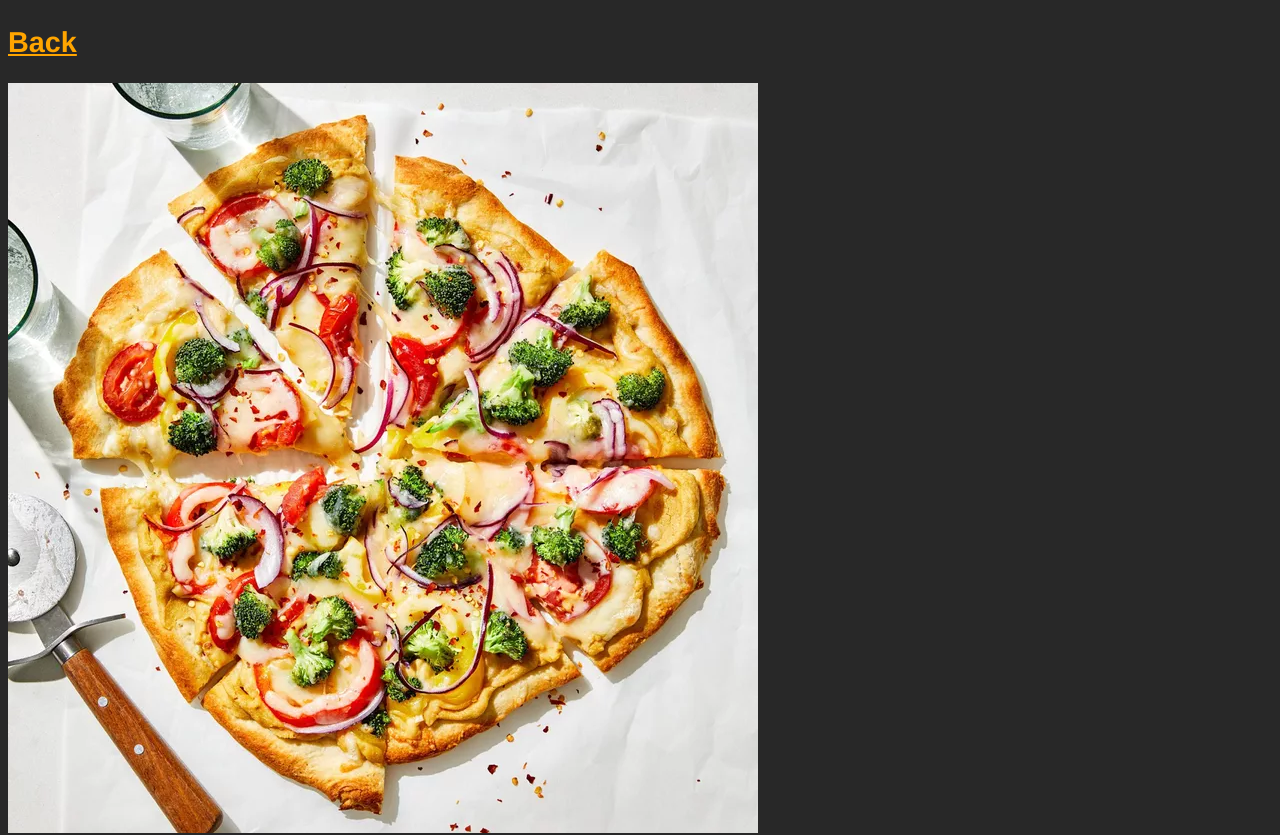
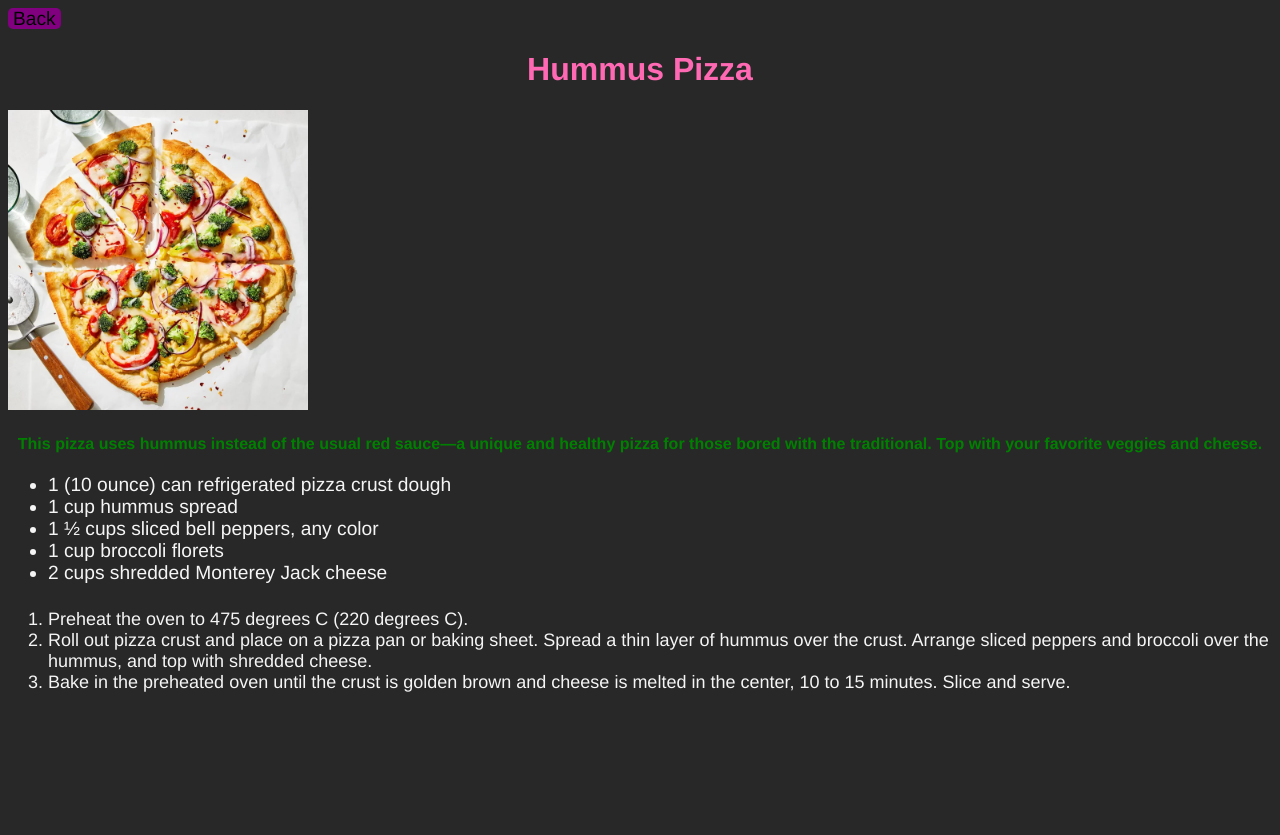
Before and after one commit to PhysicalJP/Odin-Project-recipes, a plain HTML site: page Recipes/Hummus-Pizza.html in a window 1280 px wide. Shown: the top 835 px of the page. After the commit the page ends 800 px from the top, so only its background shows below. Drawn offline with Linux system fonts and the light colour scheme.

Commit message:
Added a lot of css

```diff
--- a/Recipes/Hummus-Pizza.html
+++ b/Recipes/Hummus-Pizza.html
@@ -8,18 +8,18 @@
     <title>Hummus Pizza</title>
 </head>
 <body>
-    <h1 class="Header"Hummus Pizza</h1>
-    <h2> <a class="Page" href="../index.html">Back</a> </h2>
-    <img src="../Images/Hummus-Pizza.jpg" alt="">
+    <div> <a class="button" href="../index.html">Back</a> </h2>
+    <h1 class="Header">Hummus Pizza</h1>
+    <img style="height: auto; width: 300px;" src="../Images/Hummus-Pizza.jpg" alt="">
     <h4 class="Header4">This pizza uses hummus instead of the usual red sauce—a unique and healthy pizza for those bored with the traditional. Top with your favorite veggies and cheese.</h4>
-    <ul>
+    <ul class="ingredients">
         <li>1 (10 ounce) can refrigerated pizza crust dough</li>
         <li>1 cup hummus spread</li>
         <li>1 ½ cups sliced bell peppers, any color</li>
         <li>1 cup broccoli florets</li>
         <li>2 cups shredded Monterey Jack cheese</li>
     </ul>
-    <ol>
+    <ol class="steps">
         <li>Preheat the oven to 475 degrees C (220 degrees C).</li>
         <li>Roll out pizza crust and place on a pizza pan or baking sheet. Spread a thin layer of hummus over the crust. Arrange sliced peppers and broccoli over the hummus, and top with shredded cheese.</li>
         <li>Bake in the preheated oven until the crust is golden brown and cheese is melted in the center, 10 to 15 minutes. Slice and serve.</li>
--- a/style.css
+++ b/style.css
@@ -1,21 +1,62 @@
-:root{
-    --PrimaryText: white;
+:root {
     font-family: 'Franklin Gothic Medium', 'Arial Narrow', Arial, sans-serif;
-    font-size: larger;
+    scroll-behavior: smooth;
 }
+.ingredients,
+.steps {
+    color: whitesmoke;
+}
+
+.ingredients {
+font-size: larger
+}
+
+.steps {
+    padding-top: 5px;
+    font-size: large;
+}
+
 *{
     background-color: rgb(40, 40, 40);
     color: var(--PrimaryText)
 }
-.Main{
-    color: white;
-}
-.Page{
+.Page {
     color: orange;
 }
-.Header{
+
+.Header {
     color: hotpink;
+    text-align: center;
 }
-.Header4{
+
+.Header4 {
     color: green;
+    font-size: medium;
+    text-align: center;
 }
+
+.mainButton,
+.button {
+    background: purple;
+    color: rgb(0, 0, 0);
+    text-align: center;
+    border-radius: 5px;
+    text-decoration: none;
+    padding: 0px 5px;
+}
+
+.button {
+    font-size: larger;
+}
+
+.mainButton {
+    font-size: small;
+}
+
+.container .text {
+    background-color: white;
+    color: black;
+    font-size: 20px;
+    text-align: center;
+    font-family: cursive;
+}
```
Also changed, not shown: Recipes/Chicken-Zoodle-Soup.html (+4 -4 lines), index.html (+18 -3 lines).
